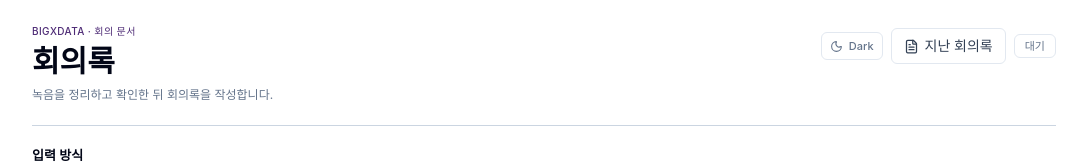
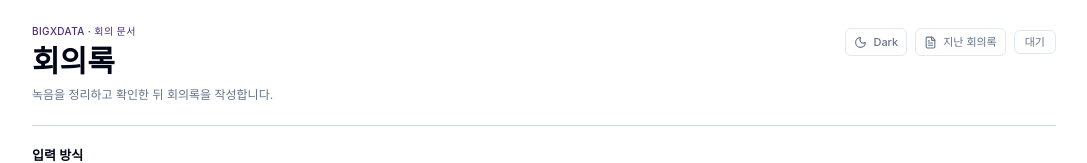
Before and after one commit to mistervic03-ops/meeting-summarizer, a React (Vite) app in the folder frontend/: page / in a window 1280 px wide. Shown: the top 163 px of the page, without its empty margins (96-1183 px from the left). Built offline with nearby package versions, Linux system fonts and the light colour scheme; no server answers.

Commit message:
fix: align header button sizes to match ThemeToggle (h-7)

```diff
--- a/frontend/src/pages/HistoryPage.tsx
+++ b/frontend/src/pages/HistoryPage.tsx
@@ -106,11 +106,11 @@ export default function HistoryPage({ onBack }: HistoryPageProps) {
             </div>
             <div className="flex flex-wrap items-center gap-2 sm:pt-1">
               <button
-                className="inline-flex h-9 items-center justify-center gap-1.5 rounded-md border border-slate-200 bg-white px-3 text-sm font-medium text-slate-700 transition-colors duration-150 ease-out hover:border-slate-300 hover:bg-slate-50 hover:text-slate-950 focus-visible:border-brand-300 focus-visible:outline-none focus-visible:ring-2 focus-visible:ring-brand-100 dark:bg-app-surface"
+                className="inline-flex h-7 shrink-0 items-center justify-center gap-1.5 rounded-md border border-slate-200 bg-white px-2 text-[11px] font-medium text-slate-500 transition-colors duration-150 ease-out hover:border-slate-300 hover:bg-slate-50 hover:text-slate-800 focus-visible:border-brand-300 focus-visible:outline-none focus-visible:ring-2 focus-visible:ring-brand-100 dark:border-app-border dark:bg-app-surface dark:text-app-muted dark:hover:bg-app-hover dark:hover:text-app-text"
                 type="button"
                 onClick={handleBackToList}
               >
-                <ArrowLeft size={15} />
+                <ArrowLeft size={13} />
                 목록
               </button>
               <ThemeToggle />
@@ -149,11 +149,11 @@ export default function HistoryPage({ onBack }: HistoryPageProps) {
           </div>
           <div className="flex flex-wrap items-center gap-2 sm:pt-1">
             <button
-              className="inline-flex h-9 items-center justify-center gap-1.5 rounded-md border border-slate-200 bg-white px-3 text-sm font-medium text-slate-700 transition-colors duration-150 ease-out hover:border-slate-300 hover:bg-slate-50 hover:text-slate-950 focus-visible:border-brand-300 focus-visible:outline-none focus-visible:ring-2 focus-visible:ring-brand-100 dark:bg-app-surface"
+              className="inline-flex h-7 shrink-0 items-center justify-center gap-1.5 rounded-md border border-slate-200 bg-white px-2 text-[11px] font-medium text-slate-500 transition-colors duration-150 ease-out hover:border-slate-300 hover:bg-slate-50 hover:text-slate-800 focus-visible:border-brand-300 focus-visible:outline-none focus-visible:ring-2 focus-visible:ring-brand-100 dark:border-app-border dark:bg-app-surface dark:text-app-muted dark:hover:bg-app-hover dark:hover:text-app-text"
               type="button"
               onClick={onBack}
             >
-              <ArrowLeft size={15} />
+              <ArrowLeft size={13} />
               업로드
             </button>
             <ThemeToggle />
@@ -164,12 +164,12 @@ export default function HistoryPage({ onBack }: HistoryPageProps) {
           <div className="mb-3 flex items-center justify-between gap-3">
             <h2 className="text-[13px] font-semibold text-slate-950">목록</h2>
             <button
-              className="inline-flex h-8 items-center justify-center gap-1.5 rounded-md border border-slate-200 bg-white px-2.5 text-xs font-medium text-slate-600 transition-colors duration-150 ease-out hover:border-slate-300 hover:bg-slate-50 hover:text-slate-950 focus-visible:border-brand-300 focus-visible:outline-none focus-visible:ring-2 focus-visible:ring-brand-100 disabled:cursor-not-allowed disabled:text-slate-300 disabled:opacity-80 dark:bg-app-surface"
+              className="inline-flex h-7 items-center justify-center gap-1.5 rounded-md border border-slate-200 bg-white px-2 text-[11px] font-medium text-slate-500 transition-colors duration-150 ease-out hover:border-slate-300 hover:bg-slate-50 hover:text-slate-800 focus-visible:border-brand-300 focus-visible:outline-none focus-visible:ring-2 focus-visible:ring-brand-100 disabled:cursor-not-allowed disabled:text-slate-300 disabled:opacity-80 dark:border-app-border dark:bg-app-surface dark:text-app-muted dark:hover:bg-app-hover dark:hover:text-app-text"
               disabled={listState === "loading"}
               type="button"
               onClick={() => void loadMeetings()}
             >
-              {listState === "loading" ? <Loader2 className="animate-spin" size={14} /> : <RotateCcw size={14} />}
+              {listState === "loading" ? <Loader2 className="animate-spin" size={13} /> : <RotateCcw size={13} />}
               새로고침
             </button>
           </div>
--- a/frontend/src/pages/UploadPage.tsx
+++ b/frontend/src/pages/UploadPage.tsx
@@ -186,12 +186,12 @@ export default function UploadPage({ onShowHistory }: UploadPageProps) {
           <div className="flex items-center gap-2 sm:pt-1">
             <ThemeToggle />
             <button
-              className="inline-flex h-9 items-center justify-center gap-1.5 rounded-md border border-slate-200 bg-white px-3 text-sm font-medium text-slate-700 transition-colors duration-150 ease-out hover:border-slate-300 hover:bg-slate-50 hover:text-slate-950 focus-visible:border-brand-300 focus-visible:outline-none focus-visible:ring-2 focus-visible:ring-brand-100 disabled:cursor-not-allowed disabled:text-slate-300 disabled:opacity-80 dark:bg-app-surface"
+              className="inline-flex h-7 shrink-0 items-center justify-center gap-1.5 rounded-md border border-slate-200 bg-white px-2 text-[11px] font-medium text-slate-500 transition-colors duration-150 ease-out hover:border-slate-300 hover:bg-slate-50 hover:text-slate-800 focus-visible:border-brand-300 focus-visible:outline-none focus-visible:ring-2 focus-visible:ring-brand-100 disabled:cursor-not-allowed disabled:opacity-80 dark:border-app-border dark:bg-app-surface dark:text-app-muted dark:hover:bg-app-hover dark:hover:text-app-text"
               disabled={isBusy}
               type="button"
               onClick={onShowHistory}
             >
-              <FileText size={15} />
+              <FileText size={13} />
               지난 회의록
             </button>
             <StatusPill status={status} />
```
